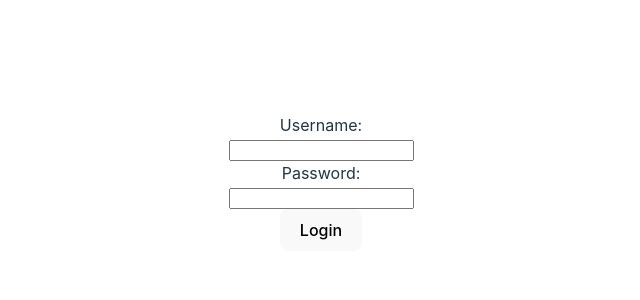
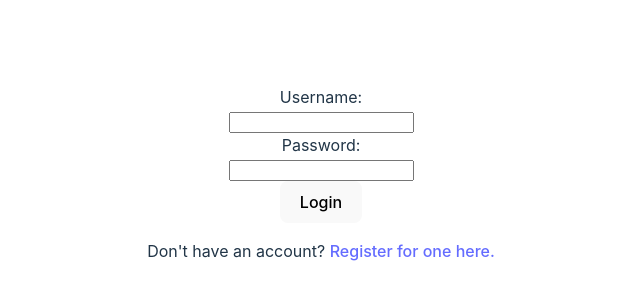
Before and after one commit to EricTheHoff/translationApp, a React (Vite) app: page /login in a window 1280 px wide. Shown: the part 218-518 px from the top of the page, without its empty margins (319-959 px from the left). Built offline with nearby package versions, Linux system fonts and the light colour scheme.

Commit message:
Updated routes to work with login page.

```diff
--- a/src/Components/Login.jsx
+++ b/src/Components/Login.jsx
@@ -1,4 +1,5 @@
 import { useState } from 'react'
+import { NavLink } from 'react-router-dom'
 import React from 'react'
 
 const Login = ({ login }) => {
@@ -23,6 +24,10 @@ const Login = ({ login }) => {
                 <br></br>
 
                 <button type='submit'>Login</button>
+
+                <br></br>
+
+                <p>Don't have an account? <NavLink to='/register'>Register for one here.</NavLink></p>
             </form>
         </>
     )
```
